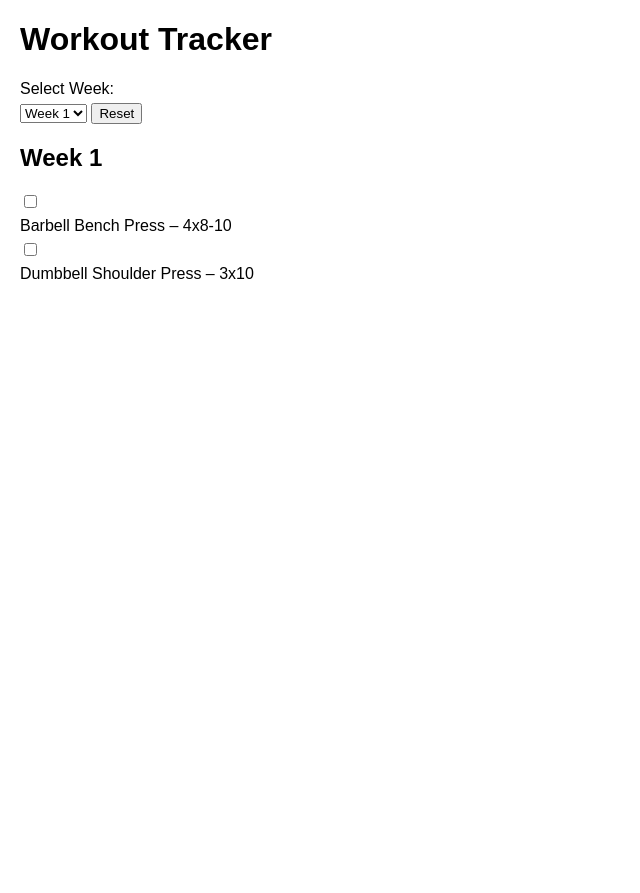
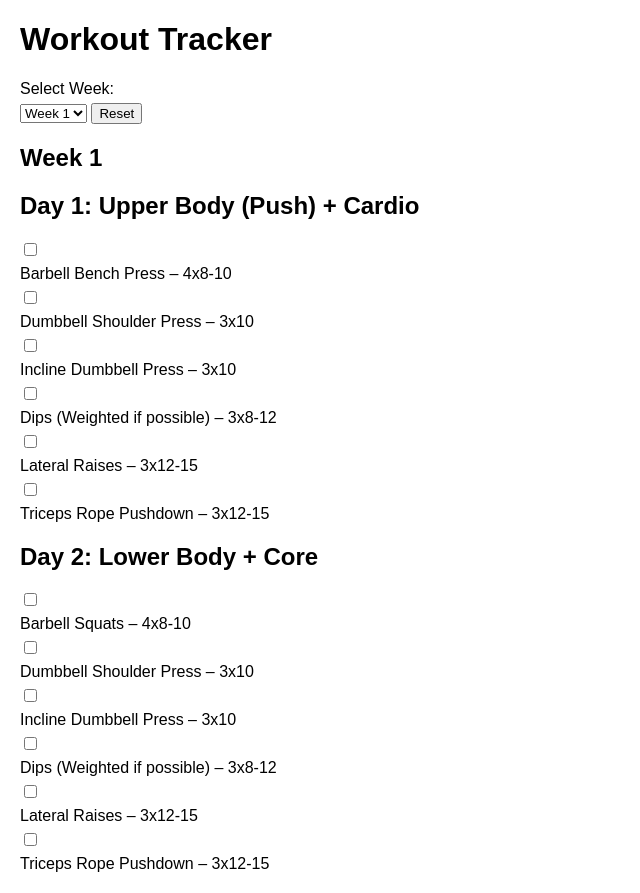
Before and after one commit to Grase/gym1, a plain HTML site: page index.html in a window 1280 px wide. Shown: the whole page, without its empty margins (0-640 px from the left). Before the commit the page ends 800 px from the top, so only its background shows below. Drawn offline with Linux system fonts and the light colour scheme.

Commit message:
Update index.html

```diff
--- a/index.html
+++ b/index.html
@@ -25,8 +25,26 @@
 
     <div id="week1" class="week">
         <h2>Week 1</h2>
+        <h2>Day 1: Upper Body (Push) + Cardio</h2>
         <input type="checkbox" id="w1d1e1"><label for="w1d1e1">Barbell Bench Press – 4x8-10</label>
         <input type="checkbox" id="w1d1e2"><label for="w1d1e2">Dumbbell Shoulder Press – 3x10</label>
+        <input type="checkbox" id="w1d1e2"><label for="w1d1e2">Incline Dumbbell Press – 3x10
+</label>
+        <input type="checkbox" id="w1d1e2"><label for="w1d1e3">Dips (Weighted if possible) – 3x8-12</label>
+        <input type="checkbox" id="w1d1e2"><label for="w1d1e5">Lateral Raises – 3x12-15</label>
+         <input type="checkbox" id="w1d1e2"><label for="w1d1e5">Triceps Rope Pushdown – 3x12-15</label>
+        <!-- Add more exercises -->
+
+        <h2>Day 2: Lower Body + Core</h2>
+        <input type="checkbox" id="w1d1e1"><label for="w1d1e1">Barbell Squats – 4x8-10</label>
+        <input type="checkbox" id="w1d1e2"><label for="w1d1e2">Dumbbell Shoulder Press – 3x10</label>
+        <input type="checkbox" id="w1d1e2"><label for="w1d1e2">Incline Dumbbell Press – 3x10
+</label>
+        <input type="checkbox" id="w1d1e2"><label for="w1d1e3">Dips (Weighted if possible) – 3x8-12</label>
+        <input type="checkbox" id="w1d1e2"><label for="w1d1e5">Lateral Raises – 3x12-15
+</label>
+         <input type="checkbox" id="w1d1e2"><label for="w1d1e5">Triceps Rope Pushdown – 3x12-15
+</label>
         <!-- Add more exercises -->
     </div>
 
```
